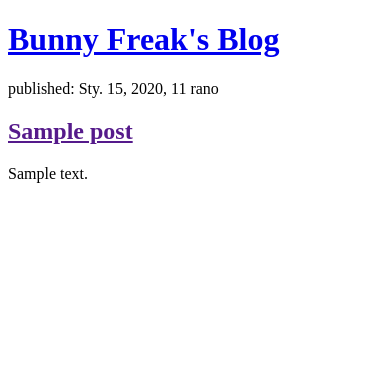
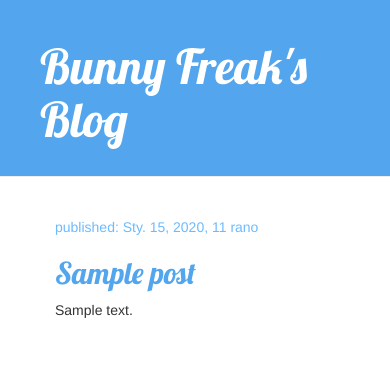
Before and after one commit to BunnyFreak/my-first-blog, a Django app: page / in a window 390 px wide. Shown: the top 389 px of the page. Run offline with Django 3.2, Linux system fonts and the light colour scheme; tables that the repository leaves empty hold one stand-in row (values such as "Sample post"); some libraries are stand-ins or nearby versions.

Commit message:
Changed css for blog's posts

```diff
--- /dev/null
+++ b/blog/static/css/blog.css
@@ -0,0 +1,49 @@
+
+.page-header {
+    background-color: #53a6ed;
+    margin-top: 0;
+    padding: 20px 20px 20px 40px;
+}
+
+.page-header h1, .page-header h1 a, .page-header h1 a:visited, .page-header h1 a:active {
+    color: #ffffff;
+    font-size: 36pt;
+    text-decoration: none;
+}
+
+.content {
+    margin-left: 40px;
+}
+
+h1, h2, h3, h4 {
+    font-family: 'Lobster', cursive;
+}
+
+.date {
+    color: #6cbbff;
+    margin-top: 0;
+    padding: 20px 20px 0px 0px;
+}
+
+.save {
+    float: right;
+}
+
+.post-form textarea, .post-form input {
+    width: 100%;
+}
+
+.top-menu, .top-menu:hover, .top-menu:visited {
+    color: #ffffff;
+    float: right;
+    font-size: 26pt;
+    margin-right: 20px;
+}
+
+.post {
+    margin-bottom: 70px;
+}
+
+.post h2 a, .post h1 a:visited {
+    color: #53a6ed;
+}
--- a/blog/templates/blog/post_list.html
+++ b/blog/templates/blog/post_list.html
@@ -1,21 +1,39 @@
+
+{% load static %}
 <!DOCTYPE html>
+
 <html>
     <head>
         <title>BunnyFreak blog</title>
+        <link rel="stylesheet" href="//maxcdn.bootstrapcdn.com/bootstrap/3.2.0/css/bootstrap.min.css">
+        <link rel="stylesheet" href="//maxcdn.bootstrapcdn.com/bootstrap/3.2.0/css/bootstrap-theme.min.css">
+        <link href="//fonts.googleapis.com/css?family=Lobster&subset=latin,latin-ext" rel="stylesheet" type="text/css">
+        <link rel="stylesheet" href="{% static 'css/blog.css' %}">
+
     </head>
     <body>
 
-       <div>
+       <div class="page-header">
     <h1><a href="/">Bunny Freak's Blog</a></h1>
 </div>
 
-{% for post in posts %}
-    <div>
-        <p>published: {{ post.published_date }}</p>
-        <h2><a href="">{{ post.title }}</a></h2>
-        <p>{{ post.text|linebreaksbr }}</p>
+
+<div class="content container">
+    <div class="row">
+        <div class="col-md-8">
+            {% for post in posts %}
+                <div class="post">
+                    <div class="date">
+                        <p>published: {{ post.published_date }}</p>
+                    </div>
+                    <h2><a href="">{{ post.title }}</a></h2>
+                    <p>{{ post.text|linebreaksbr }}</p>
+                </div>
+            {% endfor %}
+        </div>
     </div>
-{% endfor %}
+</div>
+
 
     </body>
 </html>
--- a/blog/views.py
+++ b/blog/views.py
@@ -3,5 +3,5 @@ from django.utils import timezone
 from .models import Post
 
 def post_list(request):
-    posts = Post.objects.filter(published_date__lte=timezone.now()).order_by('published_date')
+    posts = Post.objects.filter(published_date__lte=timezone.now()).order_by('-published_date')
     return render(request, 'blog/post_list.html', {'posts': posts})
```
